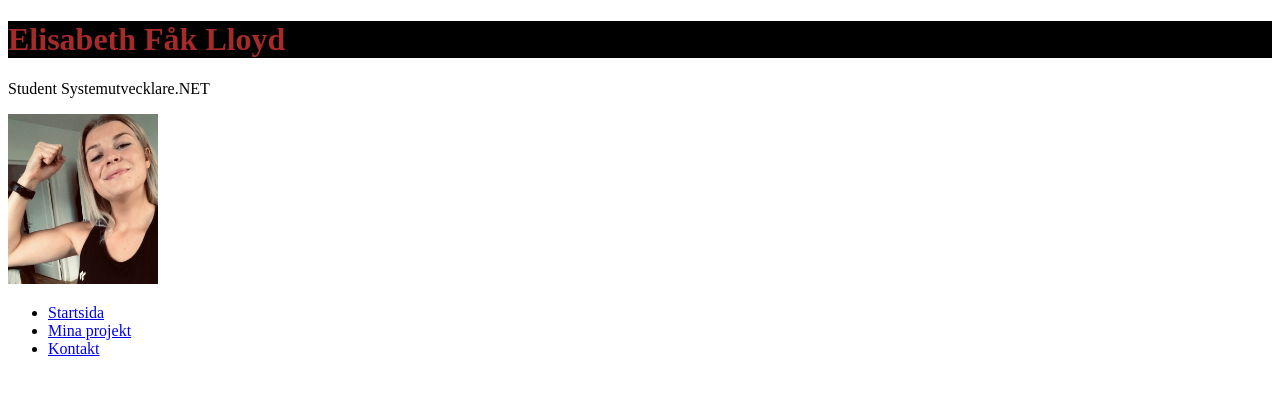
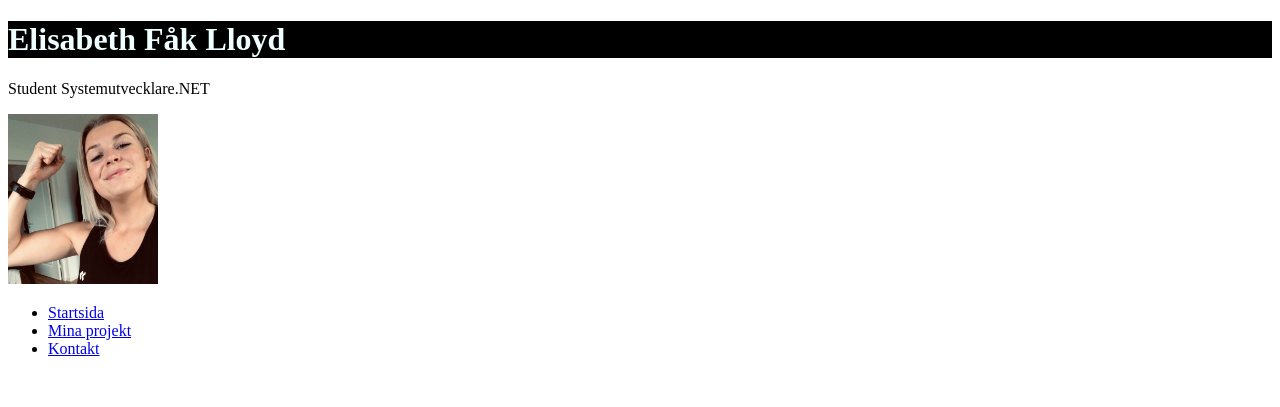
Before and after one commit to EFakLloyd/EFakLloyd.github.io, a plain HTML site: page Index.html in a window 1280 px wide. Shown: the top 407 px of the page. Drawn offline with Linux system fonts and the light colour scheme.

Commit message:
change color

```diff
--- a/Index.html
+++ b/Index.html
@@ -1,7 +1,7 @@
 <!DOCTYPE html>
 <html lang="en">
   <header style="background-color: black">
-    <h1 style="color: brown">Elisabeth Fåk Lloyd</h1>
+    <h1 style="color: azure">Elisabeth Fåk Lloyd</h1>
   </header>
   <head>
     <p>Student Systemutvecklare.NET</p>
```
